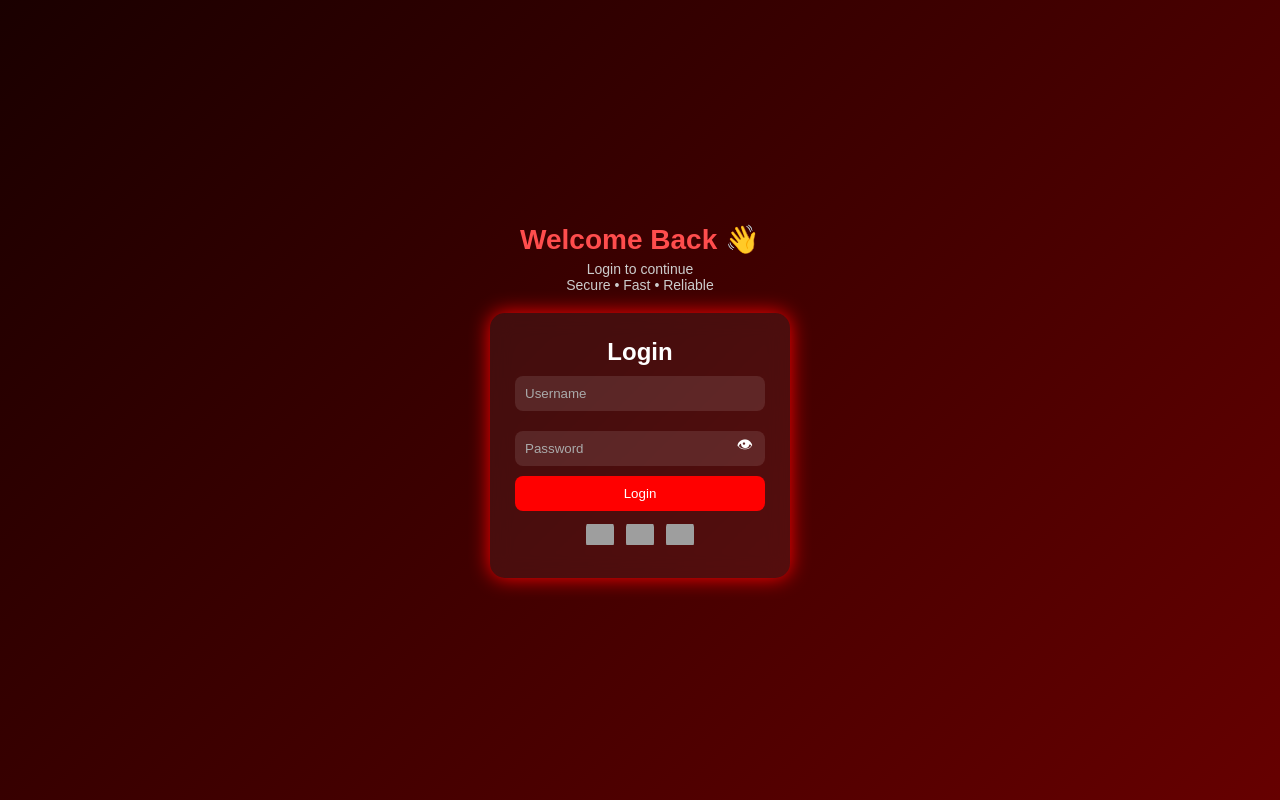
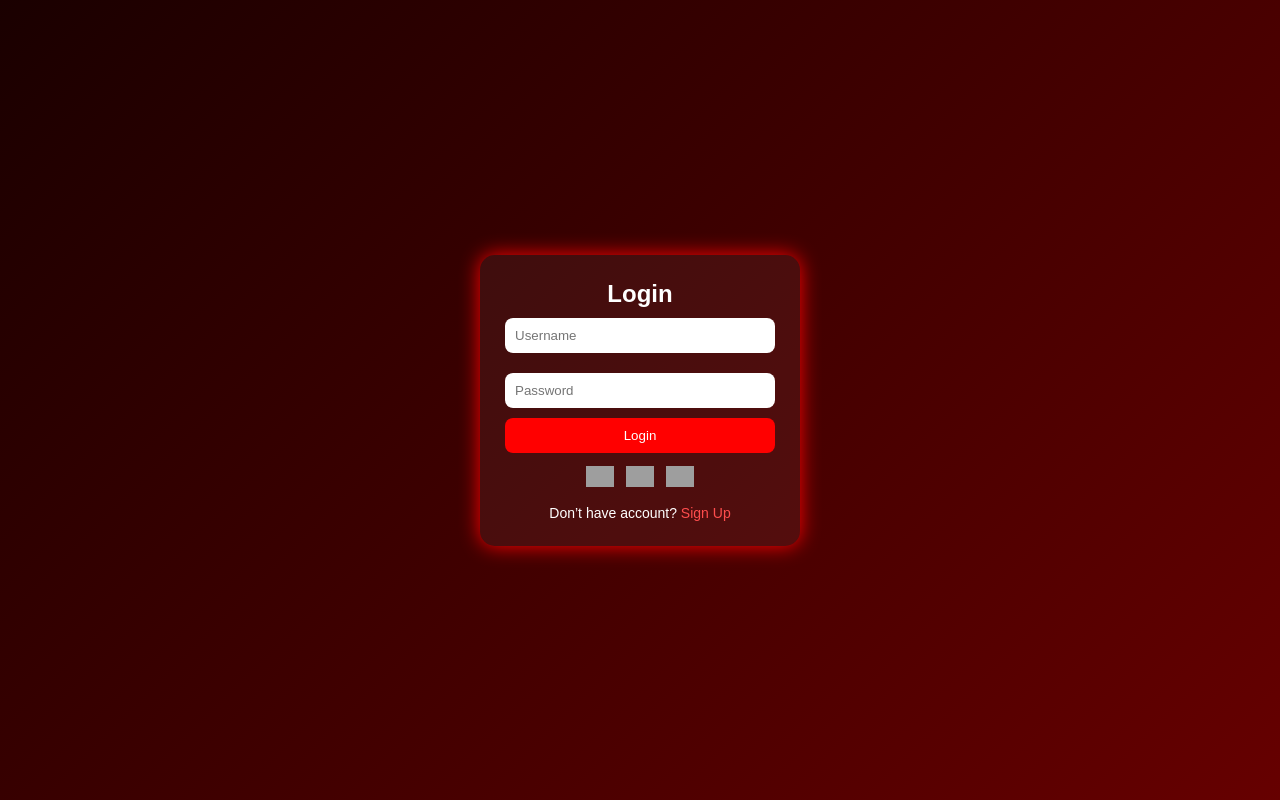
Before and after one commit to ShivP9995/Website-, a plain HTML site: page Index.html in a window 1280 px wide. Drawn offline with Linux system fonts and the light colour scheme; grey boxes are pictures that could not be loaded.

Commit message:
Update Index.html

```diff
--- a/Index.html
+++ b/Index.html
@@ -1,226 +1,109 @@
 <!DOCTYPE html>
 <html>
 <head>
-
 <meta charset="UTF-8">
 <meta name="viewport" content="width=device-width, initial-scale=1.0">
 
-<title>Pro Login</title>
+<title>Login</title>
 
 <style>
-
-/* 🔥 Reset + responsive base */
-* {
-  margin: 0;
-  padding: 0;
-  box-sizing: border-box;
-}
+* {margin:0;padding:0;box-sizing:border-box;}
 
 body {
   font-family: Arial;
-  background: linear-gradient(135deg, #1a0000, #660000);
-  color: white;
-  height: 100vh;
-  display: flex;
-  justify-content: center;
-  align-items: center;
+  background: linear-gradient(135deg,#1a0000,#660000);
+  color:white;
+  display:flex;
+  justify-content:center;
+  align-items:center;
+  height:100vh;
 }
 
-/* 🔥 Container */
-.container {
-  width: 90%;
-  max-width: 900px;
-  text-align: center;
+/* Box */
+.login-box {
+  background: rgba(255,255,255,0.05);
+  padding:25px;
+  border-radius:15px;
+  width:90%;
+  max-width:320px;
+  text-align:center;
+  box-shadow:0 0 20px red;
 }
 
-/* 🔥 Text */
-.left h1 {
-  color: #ff4d4d;
-  font-size: 28px;
+/* Inputs */
+input {
+  width:100%;
+  padding:10px;
+  margin:10px 0;
+  border-radius:8px;
+  border:none;
 }
 
-.left p {
-  color: #ccc;
-  font-size: 14px;
-  margin-top: 5px;
+/* Button */
+button {
+  width:100%;
+  padding:10px;
+  background:red;
+  border:none;
+  border-radius:8px;
+  color:white;
+  cursor:pointer;
 }
 
-/* 🔥 Login box */
-.login-box {
-  margin-top: 20px;
-  background: rgba(255,255,255,0.05);
-  padding: 25px;
-  border-radius: 15px;
-  width: 100%;
-  max-width: 300px;
-  margin-left: auto;
-  margin-right: auto;
-  box-shadow: 0 0 20px red;
-  backdrop-filter: blur(10px);
-}
-
-/* 🔥 Inputs */
-input {
-  width: 100%;
-  padding: 10px;
-  margin: 10px 0;
-  border-radius: 8px;
-  border: none;
-  background: rgba(255,255,255,0.1);
-  color: white;
-}
-
-input::placeholder {
-  color: #aaa;
-}
-
-/* 🔥 Button */
-button {
-  width: 100%;
-  padding: 10px;
-  background: red;
-  color: white;
-  border: none;
-  border-radius: 8px;
-  cursor: pointer;
-}
-
-/* 🔥 Error */
-.error {
-  color: #ff4d4d;
-  font-size: 14px;
-  display: none;
-}
-
-/* 👁 Password */
-.password-box {
-  position: relative;
-}
-
-.eye {
-  position: absolute;
-  right: 12px;
-  top: 12px;
-  cursor: pointer;
-}
-
-/* 🔗 Social icons FIXED */
+/* Social FIX PERFECT */
 .social {
-  display: flex;
-  justify-content: center;
-  align-items: center;
-  gap: 12px;
-  margin-top: 10px;
+  display:flex;
+  justify-content:center;
+  gap:12px;
+  margin-top:10px;
 }
 
 .social img {
-  width: 28px;
-  height: 28px;
-  object-fit: contain;
-  border-radius: 6px;
-  transition: 0.3s;
+  width:28px !important;
+  height:28px !important;
+  min-width:28px;
+  min-height:28px;
+  max-width:28px;
+  max-height:28px;
+  object-fit:contain;
 }
 
-.social img:hover {
-  transform: scale(1.2);
+/* link */
+.link {
+  margin-top:10px;
+  font-size:14px;
 }
 
-/* 🔴 Animation */
-.circle {
-  position: fixed;
-  border-radius: 50%;
-  background: rgba(255,0,0,0.2);
-  animation: float 10s infinite;
+.link a {
+  color:#ff4d4d;
+  text-decoration:none;
 }
-
-.circle:nth-child(1){width:60px;height:60px;left:10%;}
-.circle:nth-child(2){width:100px;height:100px;left:70%;}
-.circle:nth-child(3){width:40px;height:40px;left:40%;}
-
-@keyframes float {
-  0%{transform:translateY(100vh);}
-  100%{transform:translateY(-100vh);}
-}
-
 </style>
-
 </head>
 
 <body>
 
-<!-- 🔴 Background animation -->
-<div class="circle"></div>
-<div class="circle"></div>
-<div class="circle"></div>
+<div class="login-box">
+  <h2>Login</h2>
 
-<div class="container">
+  <input placeholder="Username">
+  <input type="password" placeholder="Password">
 
-  <div class="left">
-    <h1>Welcome Back 👋</h1>
-    <p>Login to continue<br>Secure • Fast • Reliable</p>
+  <button>Login</button>
+
+  <!-- Social -->
+  <div class="social">
+    <a href="#"><img src="https://cdn-icons-png.flaticon.com/512/2111/2111463.png"></a>
+    <a href="#"><img src="https://cdn-icons-png.flaticon.com/512/733/733547.png"></a>
+    <a href="#"><img src="https://cdn-icons-png.flaticon.com/512/733/733553.png"></a>
   </div>
 
-  <div class="login-box">
-    <h2>Login</h2>
-
-    <input type="text" id="username" placeholder="Username">
-
-    <div class="password-box">
-      <input type="password" id="password" placeholder="Password">
-      <span class="eye" onclick="togglePassword()">👁</span>
-    </div>
-
-    <div class="error" id="error">❌ Please fill all fields</div>
-
-    <button onclick="login()">Login</button>
-
-    <!-- 🔗 Social -->
-    <div class="social">
-      <a href="https://instagram.com" target="_blank">
-        <img src="https://cdn-icons-png.flaticon.com/512/2111/2111463.png">
-      </a>
-
-      <a href="https://facebook.com" target="_blank">
-        <img src="https://cdn-icons-png.flaticon.com/512/733/733547.png">
-      </a>
-
-      <a href="https://github.com" target="_blank">
-        <img src="https://cdn-icons-png.flaticon.com/512/733/733553.png">
-      </a>
-    </div>
-
+  <!-- Go to signup -->
+  <div class="link">
+    Don’t have account? <a href="signup.html">Sign Up</a>
   </div>
 
 </div>
 
-<script>
-
-// 👁 Show/Hide Password
-function togglePassword() {
-  let pass = document.getElementById("password");
-  pass.type = pass.type === "password" ? "text" : "password";
-}
-
-// 🔐 Login validation
-function login() {
-  let user = document.getElementById("username").value;
-  let pass = document.getElementById("password").value;
-  let error = document.getElementById("error");
-
-  if(user === "" || pass === "") {
-    error.style.display = "block";
-    return;
-  }
-
-  if(user === "admin" && pass === "1234") {
-    alert("Login Successful 🔥");
-  } else {
-    error.innerText = "❌ Wrong Username or Password";
-    error.style.display = "block";
-  }
-}
-
-</script>
-
 </body>
 </html>
```
